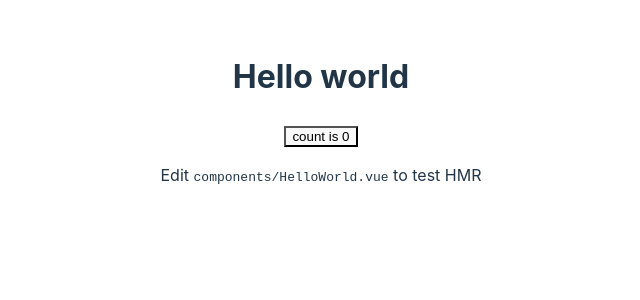
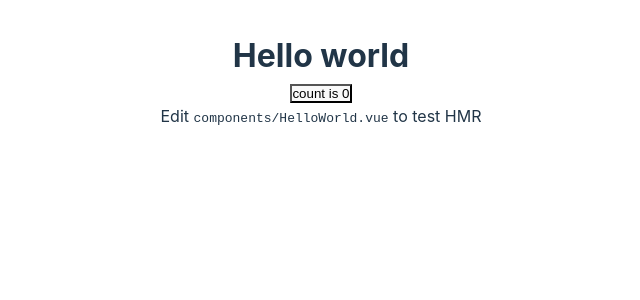
Before and after one commit to fabrigeas/delights-from-tressy, a Vue app: page / in a window 1280 px wide. Shown: the top 300 px of the page, without its empty margins (319-959 px from the left). Built offline with nearby package versions, Linux system fonts and the light colour scheme.

Commit message:
feat: sass add global styles

```diff
--- a/src/style.css
+++ b/src/style.css
@@ -2,10 +2,6 @@
   font-family: Inter, system-ui, Avenir, Helvetica, Arial, sans-serif;
   line-height: 1.5;
   font-weight: 400;
-
-  color-scheme: light dark;
-  color: rgba(255, 255, 255, 0.87);
-  background-color: #242424;
 
   font-synthesis: none;
   text-rendering: optimizeLegibility;
@@ -21,10 +17,14 @@ body {
 }
 
 #app {
-  max-width: 1280px;
   margin: 0 auto;
   padding: 2rem;
   text-align: center;
+}
+* {
+  padding: 0;
+  margin: 0;
+  box-sizing: border-box;
 }
 
 @media (prefers-color-scheme: light) {
```
Also changed, not shown: src/global.scss (added, +20 -0 lines).
